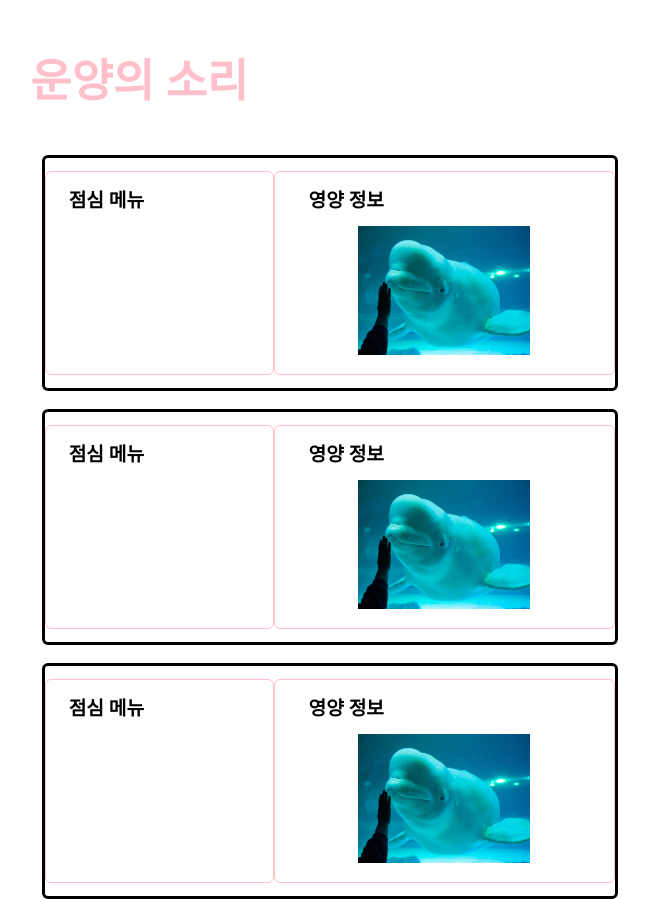
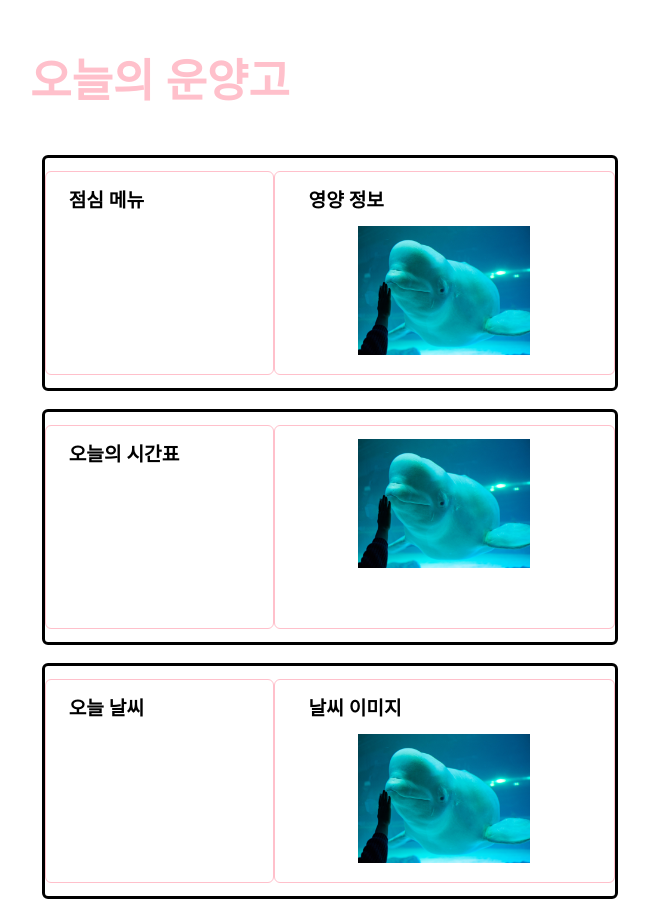
Before and after one commit to swallowlikeyoshi/algorithm, a Flask app: template templates/index.html in a window 1280 px wide. Shown: the whole page, without its empty margins (310-959 px from the left). Run offline with Flask 3, Linux system fonts and the light colour scheme; the template is opened without the code that fills it, so the values that code supplies are empty; some libraries are stand-ins or nearby versions.

Commit message:
7th commit

```diff
--- a/templates/index.html
+++ b/templates/index.html
@@ -8,11 +8,11 @@
     <link rel="stylesheet" href="{{ url_for('static', filename='index.css') }}">
     <link rel="shortcut icon" href="{{ url_for('static', filename='favicon.ico') }}">
     <script src="https://unpkg.com/htmx.org@1.9.4"></script>
-    <title>알고리즘 테스트</title>
+    <title>오늘의 운양고</title>
 </head>
 
 <body>
-    <p id="title">운양의 소리</p>
+    <p id="title">오늘의 운양고</p>
     <div class="cladding" id="lunch">
         <div class="box" id="lunch_menu">
             <h1 class="boxTitle">점심 메뉴</h1>
@@ -26,22 +26,22 @@
 
     <div class="cladding" id="timetable">
         <div class="box" id="lunch_menu">
-            <h1 class="boxTitle">점심 메뉴</h1>
+            <h1 class="boxTitle">오늘의 시간표</h1>
             <p class="text">{{ lunch|safe }}</p>
         </div>
         <div class="box" id="lunch_nutrition_graph">
-            <h1 class="boxTitle">영양 정보</h1>
+            <h1 class="boxTitle"></h1>
             <img title="img" src="{{ url_for('static', filename='image.jpg') }}">
         </div>
     </div><br>
 
     <div class="cladding" id="weather">
         <div class="box" id="lunch_menu">
-            <h1 class="boxTitle">점심 메뉴</h1>
+            <h1 class="boxTitle">오늘 날씨</h1>
             <p class="text">{{ lunch|safe }}</p>
         </div>
         <div class="box" id="lunch_nutrition_graph">
-            <h1 class="boxTitle">영양 정보</h1>
+            <h1 class="boxTitle">날씨 이미지</h1>
             <img title="img" src="{{ url_for('static', filename='image.jpg') }}">
         </div>
     </div>
```
